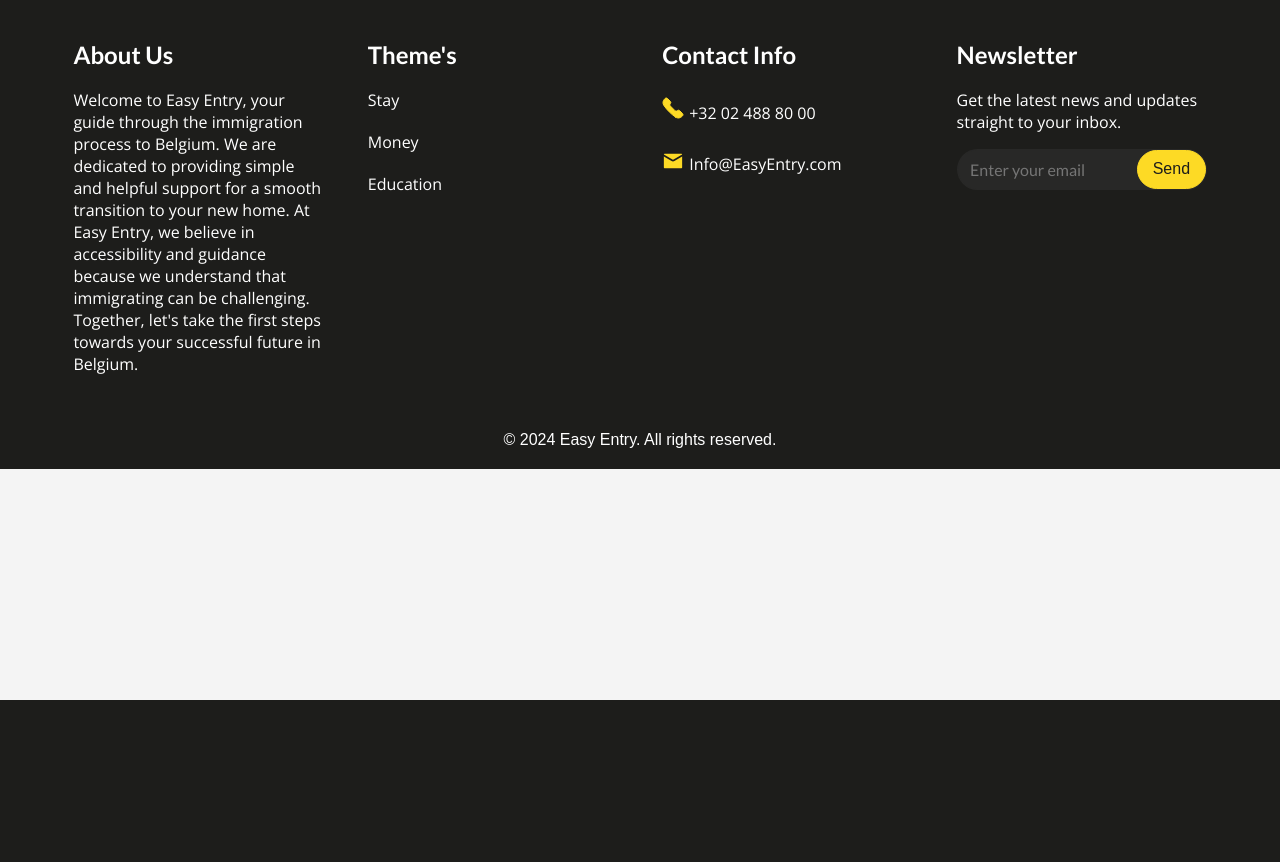
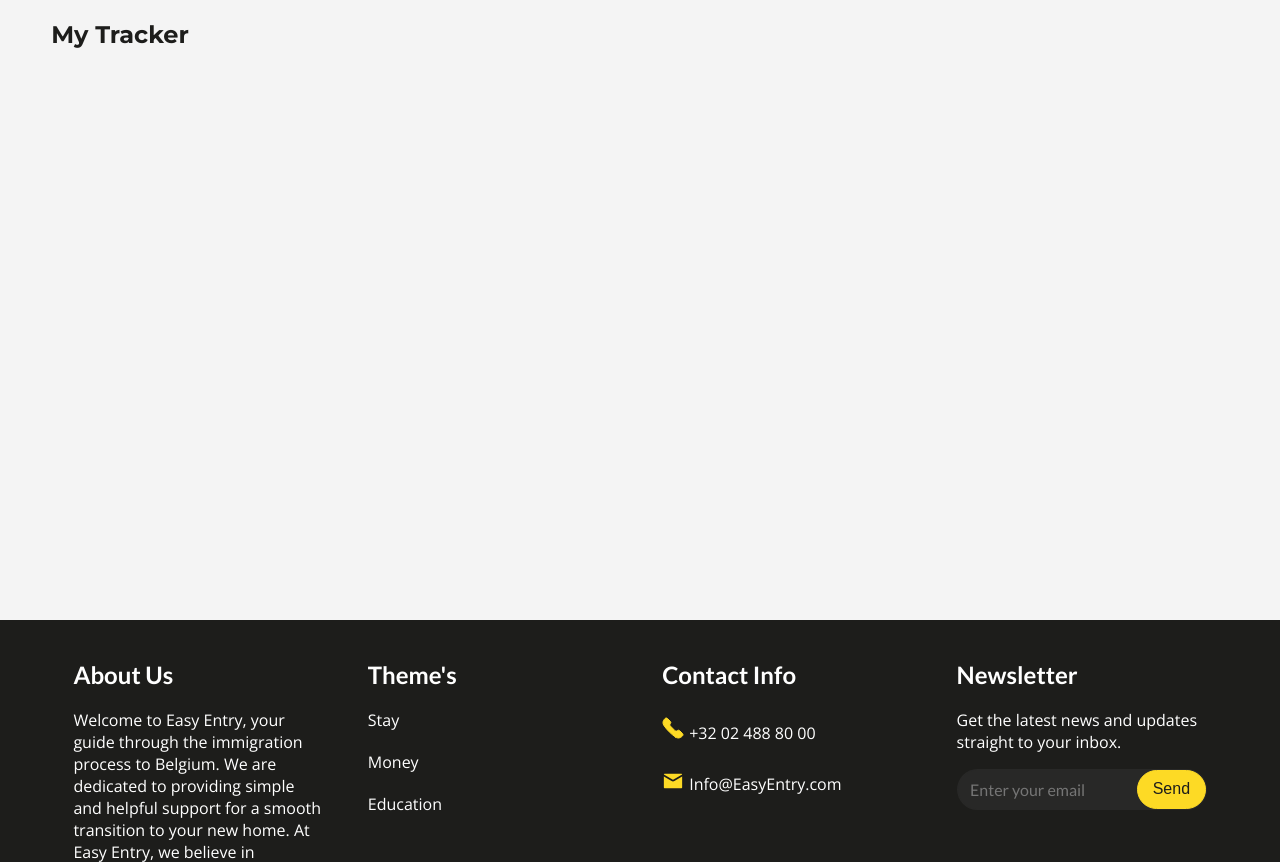
Before and after one commit to Bakbak24/easy-entry, a PHP site: page /tracker.php in a window 1280 px wide. Shown: the part 100-962 px from the top of the page. Before the commit the page ends 800 px from the top, so only its background shows below. Run offline with PHP 8.4, Linux system fonts and the light colour scheme; the visitor is signed in with stand-in values (Sample User, id 1).

Commit message:
Db aanpassing en tracker titel toegevoegd

```diff
--- a/classes/Db.php
+++ b/classes/Db.php
@@ -6,7 +6,7 @@ class Db
     public static function getConnection()
     {
         if (self::$conn === null) {
-            self::$conn = new PDO('mysql:host=localhost;dbname=u253047603_easy_entry', 'root', 'root');
+            self::$conn = new PDO('mysql:host=localhost;dbname=easy_entry', 'root', 'root');
             return self::$conn;
         }
         return self::$conn;
--- a/css/style.css
+++ b/css/style.css
@@ -1181,3 +1181,17 @@ footer p {
   flex-direction: column;
   gap: 3px;
 }
+
+#tracker-content {
+  min-height: 600px;
+  padding-left: 4%;
+  padding-right: 4%;
+}
+
+#tracker-content h2 {
+  font-size: var(--subheadline-size);
+  font-family: var(--headline-font);
+  font-weight: 700;
+  color: var(--dark-color);
+  margin-bottom: 20px;
+}
--- a/tracker.php
+++ b/tracker.php
@@ -22,6 +22,9 @@ if (isset($_SESSION['user'])) {
 
 <body>
     <?php include_once 'nav.php'; ?>
+    <div id="tracker-content">
+        <h2>My Tracker</h2>
+    </div>
     <footer>
         <div id="footer-content">
             <div id="about-us">
```
